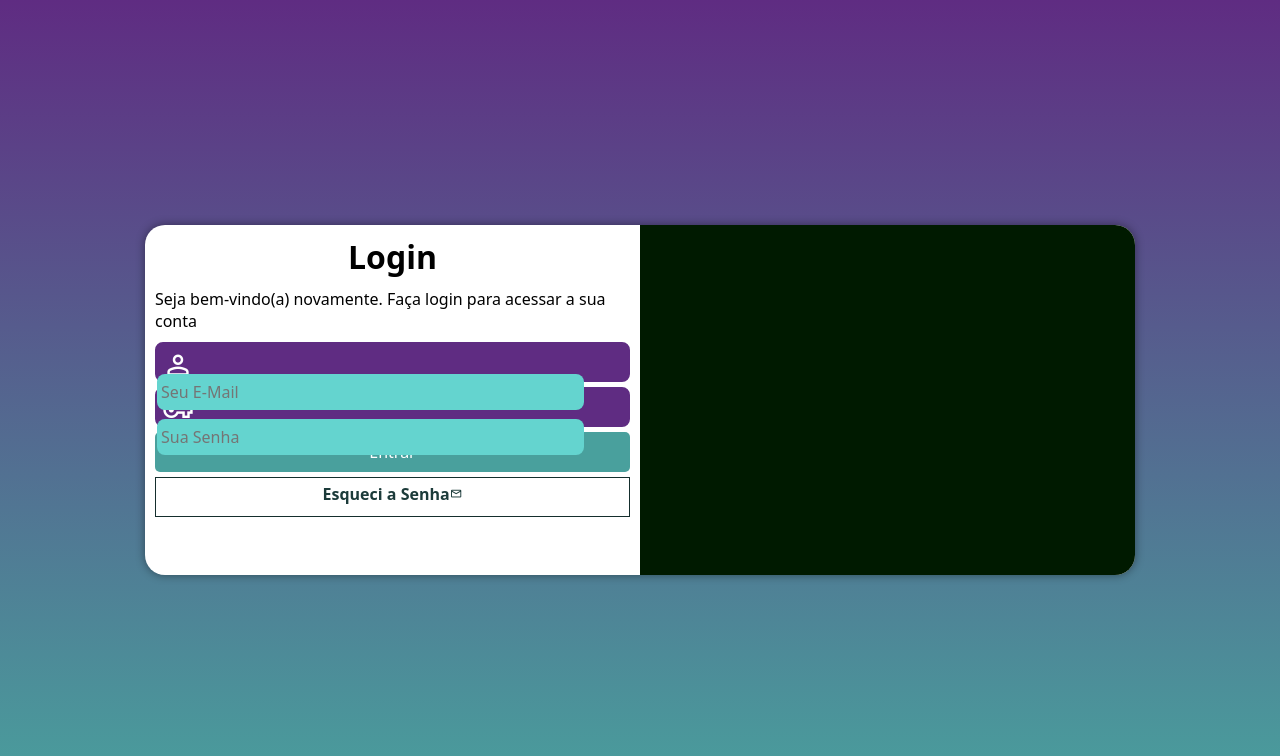
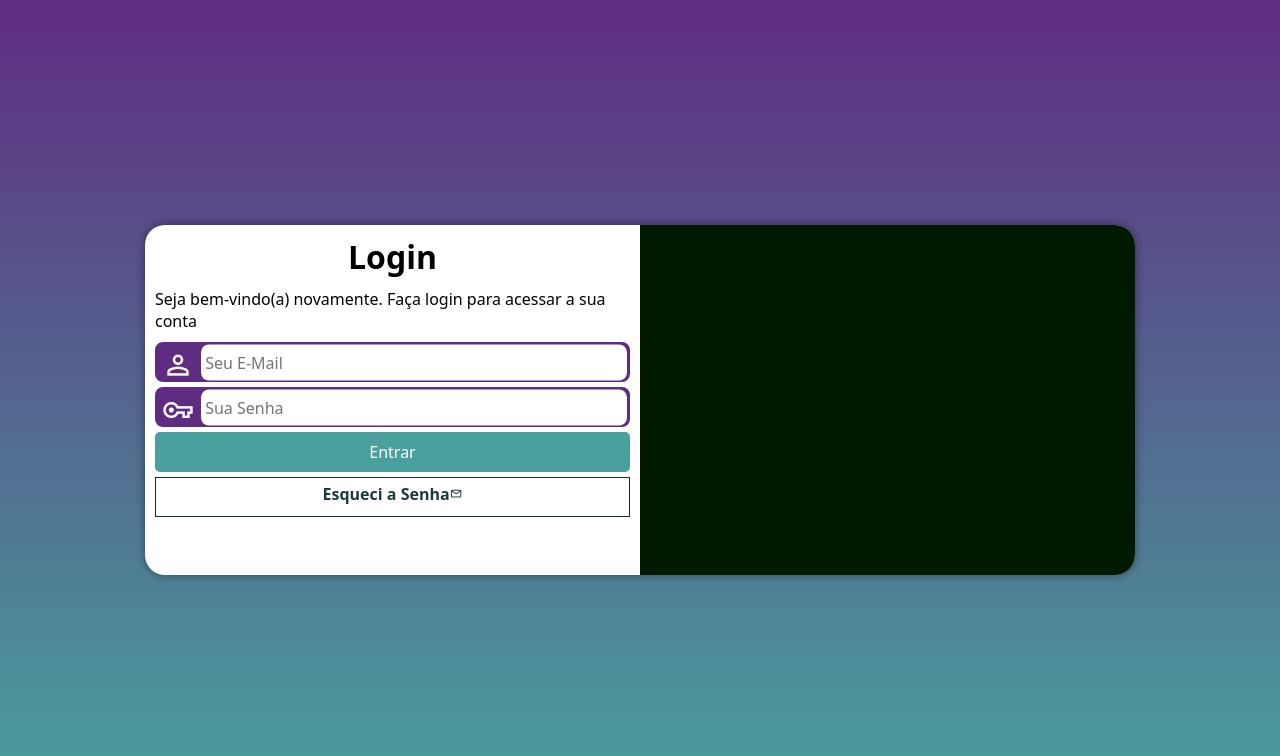
Before and after one commit to esdrasfurmanovicz/projeto-login, a plain HTML site: page index.html in a window 1280 px wide. Drawn offline with nearby package versions, Linux system fonts and the light colour scheme.

Commit message:
corrigindo bugs

```diff
--- a/estilos/style.css
+++ b/estilos/style.css
@@ -85,14 +85,14 @@ div.campo > span{
     padding: 5px;
 }
 div.campo > input{
-    background-color: #64d4cf;
+    background-color: white;
     font-size: 1em;
-    width: calc(100% - 44px);
+    width: calc(100% - 45px);
     height: 100%;
     border: 0px;
     border-radius: 8px;
     padding: 4px;
-    transform: translateY(-12px);
+    transform: translateY(-12.5px);
 }
 div.campo > input:focus-within{
     background-color: white;
```
